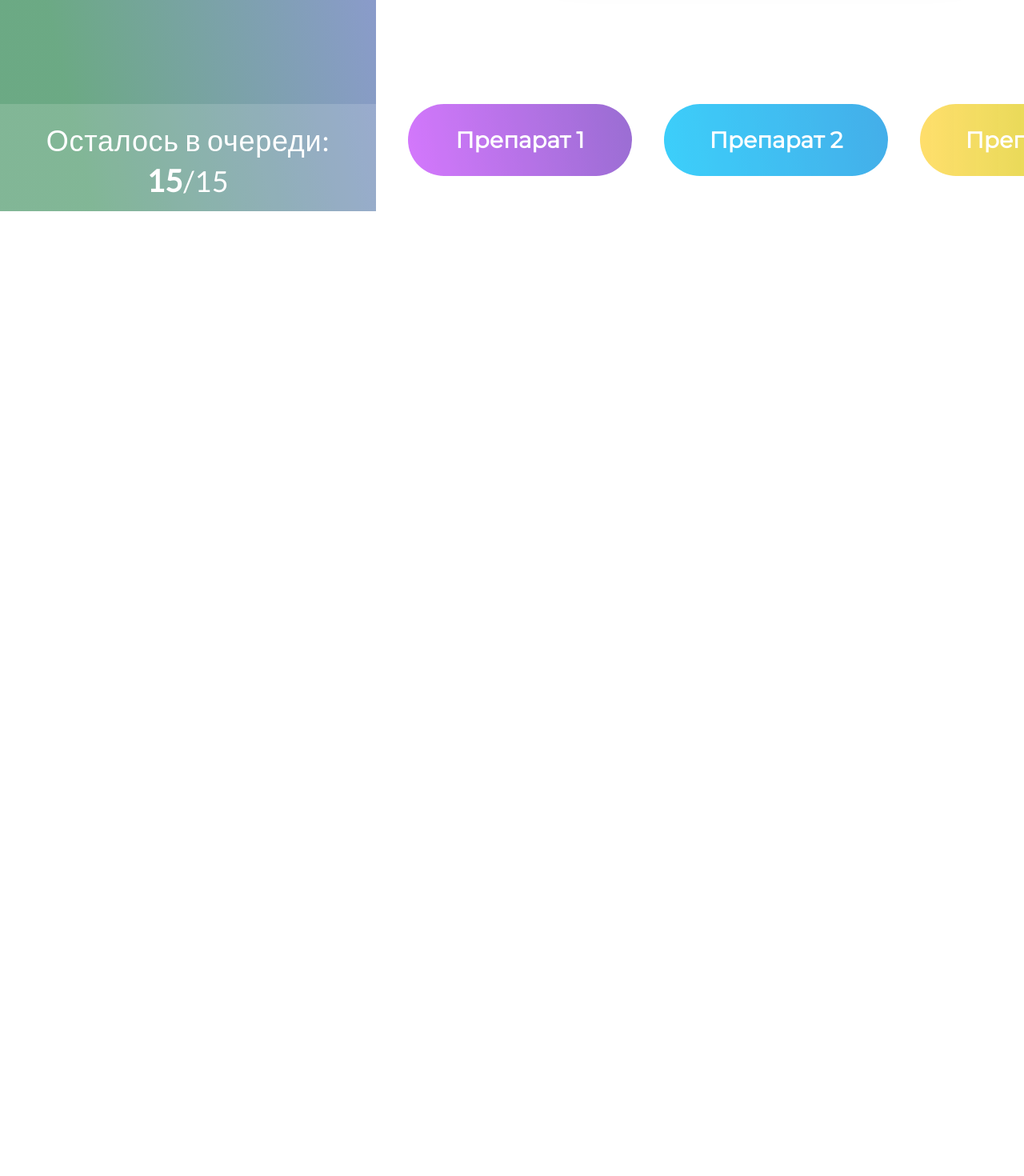
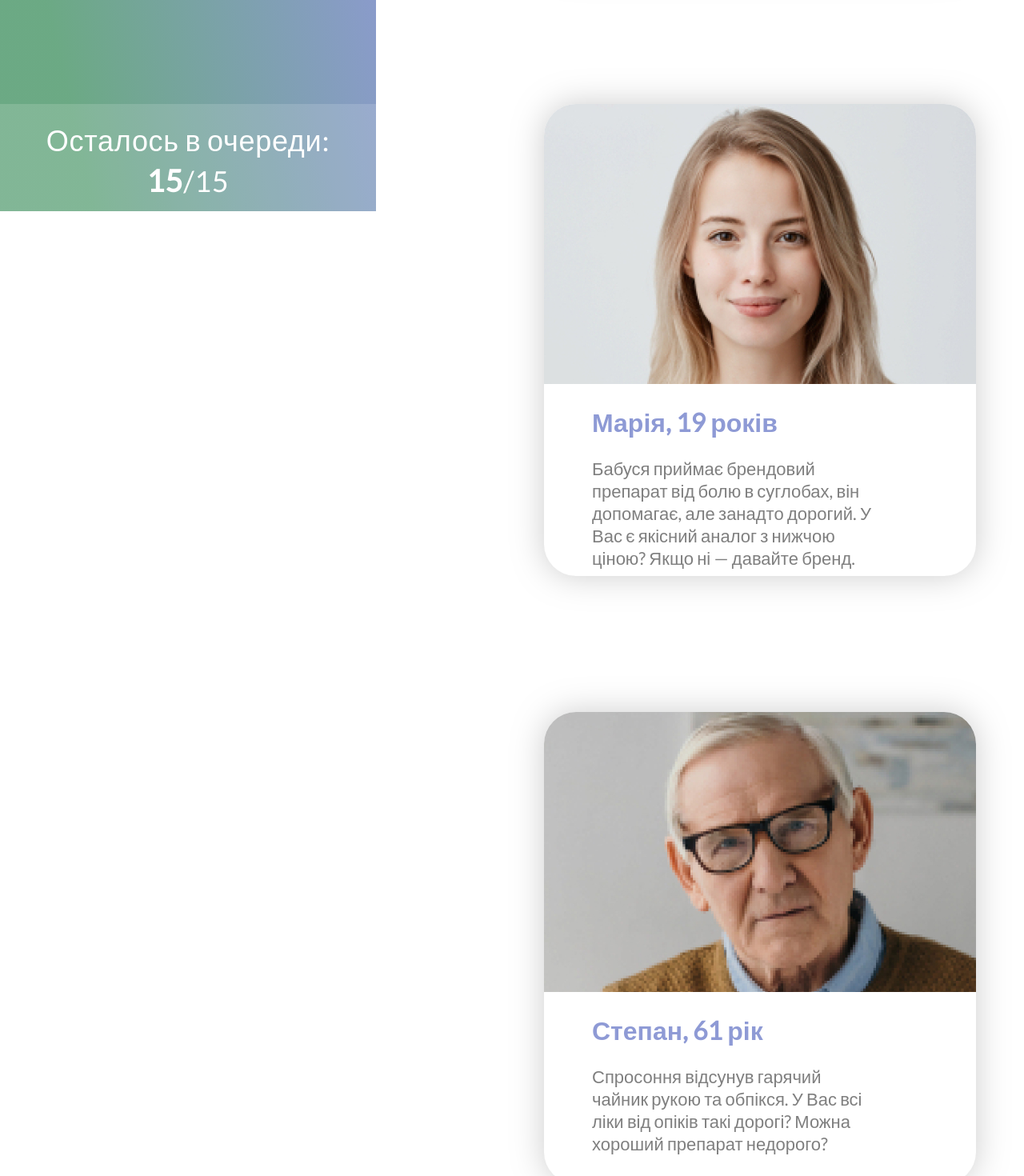
Before and after one commit to elnish/Inckkiev-test, a Vue app: page /main in a window 1280 px wide. Shown: the part 760-2230 px from the top of the page at 80% size. Before the commit the page ends 1024 px from the top, so only its background shows below. Built offline with nearby package versions, Linux system fonts and the light colour scheme.

Commit message:
patient cards

```diff
--- a/src/views/Main.vue
+++ b/src/views/Main.vue
@@ -27,10 +27,10 @@
         </div>
     </div>
     <div class="main__contant">
-        <div class="main__card">
-            <img src="../assets/p1.png" alt="photo" class="main__photo">
-            <h6 class="main__card-header">Валентина, 75 років</h6>
-            <p class="main__card-text">Дитя, дай бабусі ліки від тиску за цим рецептом, але не дорогих, тих, що дешевші!</p>
+        <div  v-for="patient in patients" class="main__card">
+            <img :src="patient.srcImage" alt="photo" class="main__photo">
+            <h6 class="main__card-header">{{ patient.title }}</h6>
+            <p class="main__card-text">{{ patient.text }}</p>
         </div>
          <div class="main__btn-container">
             <a class="btn btn_small btn_first" v-on:click="a++, d--">Препарат 1</a>
@@ -56,42 +56,43 @@ export default {
                 {
                     title: "Валентина, 75 років",
                     text: "Дитя, дай бабусі ліки від тиску за цим рецептом, але не дорогих, тих, що дешевші!",
-                    linkToImage: "../assets/p1.png"
+                    srcImage: require("../assets/p1.png")
                 },
                 {
                     title: "Марія, 19 років",
                     text: "Бабуся приймає брендовий препарат від болю в суглобах, він допомагає, але занадто дорогий. У Вас є якісний аналог з нижчою ціною? Якщо ні — давайте бренд.",
-                    linkToImage: "../assets/p2.jpg"
+                    srcImage: require("../assets/p2.jpg")
                 },
                 {
                     title: "Степан, 61 рік",
                     text: "Спросоння відсунув гарячий чайник рукою та обпікся. У Вас всі ліки від опіків такі дорогі? Можна хороший препарат недорого?",
-                    linkToImage: "../assets/p3.jpg"
+                    srcImage: require("../assets/p3.jpg")
                 },
                 {
                     title: "Любов, 58 років",
                     text: "Лікар призначив препарат від артеріальної гіпертензії, а бренд дорого коштує. Тому мені потрібен аналог з хорошою ефективністю та приємною ціною.",
-                    linkToImage: "../assets/p4.jpg"
+                    srcImage: require("../assets/p4.jpg")
                 },
                 {
                     title: "Олександр, 20 років",
                     text: "Порекомендуйте ефективний препарат від болю в горлі за розумну ціну.",
-                    linkToImage: "../assets/p5.jpg"
+                    srcImage: require("../assets/p5.jpg")
                 },
                 {
                     title: "Ірина, 55 років",
                     text: "У мене часто невралгії, лікар призначив вітаміни групи В. Мені потрібен якісний аналог за прийнятною ціною.",
-                    linkToImage: "../assets/p6.jpg"
+                    srcImage: require("../assets/p6.jpg")
                 }
             ],
         }
     },
     methods: {
-         reload: function(){
-             this.a = 0,
-             this.b = 0,
-             this.c = 0,
-             this.d = 15
+
+        reload: function(){
+            this.a = 0,
+            this.b = 0,
+            this.c = 0,
+            this.d = 15
         }
     }
 }
@@ -223,5 +224,8 @@ export default {
     &__btn-container {
         display: flex;
     }
+    &__photo {
+        border-radius: 40px 40px 0 0;
+    }
   }
 </style>
```
